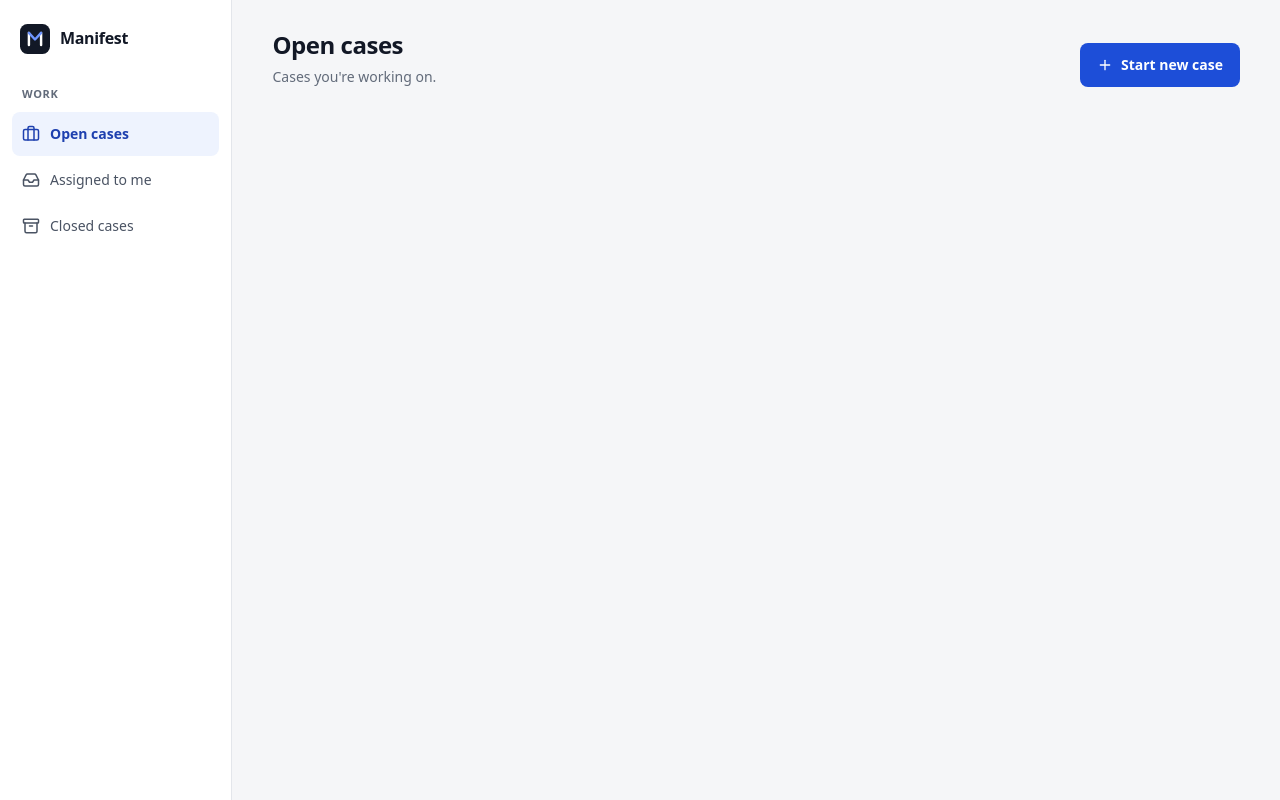
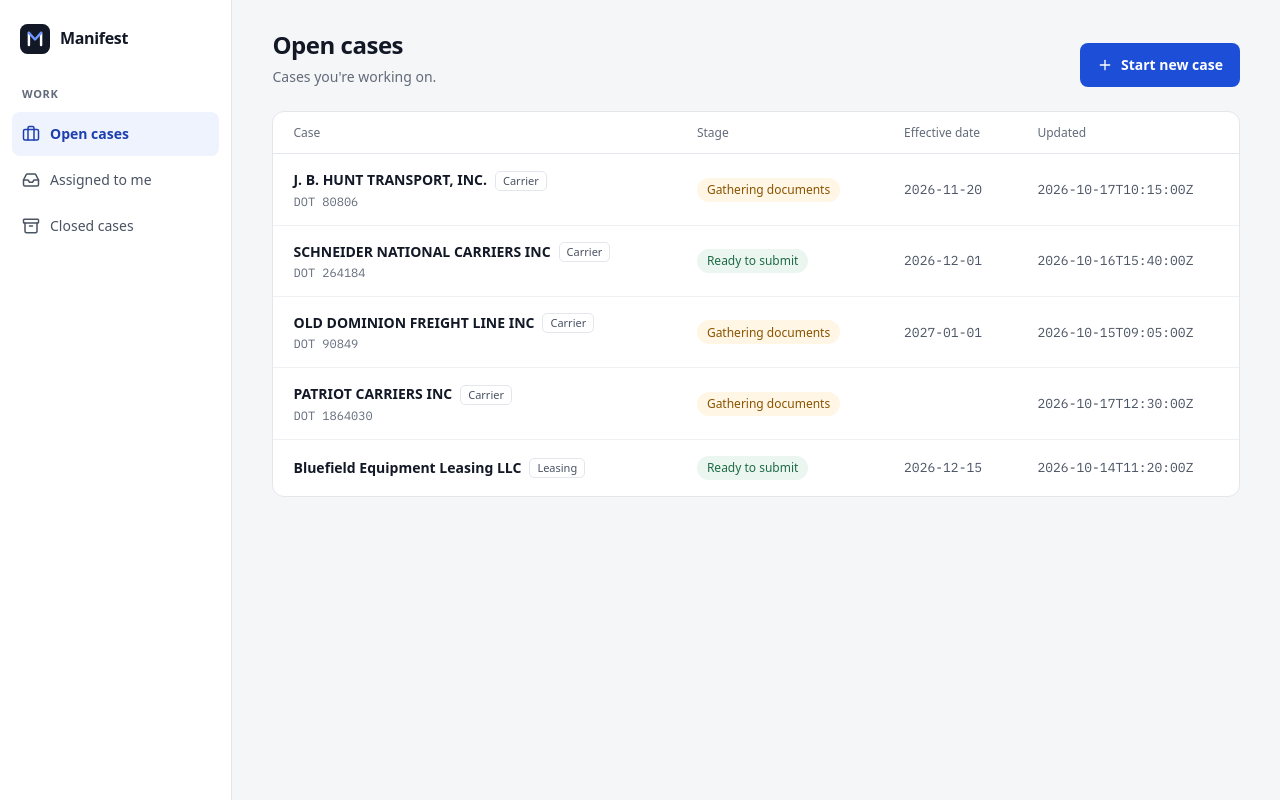
Before and after one commit to shubh0710/manifest, a React (Vite) app: page /cases/open in a window 1280 px wide. Built offline with nearby package versions, Linux system fonts and the light colour scheme.

Commit message:
feat: show open cases list

```diff
--- /dev/null
+++ b/src/components/OpenCasesTable.css
@@ -0,0 +1,71 @@
+.table-wrap {
+    overflow-x: auto;
+}
+
+.case-table {
+    width: 100%;
+    min-width: 720px;
+    border-collapse: collapse;
+}
+
+.case-table th {
+    padding: 12px 20px;
+    border-bottom: 1px solid var(--border);
+    font-size: 12px;
+    font-weight: 500;
+    color: var(--ink-3);
+    text-align: left;
+}
+
+.case-table td {
+    padding: 16px 20px;
+    border-bottom: 1px solid var(--divider);
+    vertical-align: middle;
+}
+
+.case-table tbody tr:last-child td {
+    border-bottom: 0;
+}
+
+.case-name {
+    display: flex;
+    flex-wrap: wrap;
+    align-items: center;
+    gap: 8px;
+}
+
+.case-name a {
+    color: var(--ink);
+    font-weight: 600;
+    text-decoration: none;
+}
+
+.case-name a:hover {
+    color: var(--accent-text);
+}
+
+.case-dot {
+    display: block;
+    margin-top: 3px;
+    font: 12px var(--mono);
+    color: var(--ink-3);
+}
+
+.type-tag {
+    display: inline-flex;
+    align-items: center;
+    height: 20px;
+    padding: 0 7px;
+    border: 1px solid var(--border);
+    border-radius: 5px;
+    background: var(--surface);
+    font-size: 11px;
+    font-weight: 500;
+    color: var(--ink-2);
+}
+
+.case-table .mono {
+    font: 13px var(--mono);
+    color: var(--ink-2);
+    white-space: nowrap;
+}
--- /dev/null
+++ b/src/components/OpenCasesTable.tsx
@@ -0,0 +1,54 @@
+import { Link } from "react-router"
+import type { Case, CaseStage, CaseType } from "../types/case"
+import "./OpenCasesTable.css"
+
+type OpenCasesTableProps = {
+    cases: Case[]
+}
+
+const TYPE_LABEL: Record<CaseType, string> = {
+    carrier: 'Carrier',
+    leasing: 'Leasing',
+}
+
+const STAGE_TONE: Record<CaseStage, string> = {
+    'Gathering documents': 'warn',
+    'Ready to submit': 'good',
+}
+
+function OpenCasesTable({ cases }: OpenCasesTableProps) {
+    return (
+        <div className="card table-wrap">
+            <table className="case-table">
+                <thead>
+                    <tr>
+                        <th scope="col">Case</th>
+                        <th scope="col">Stage</th>
+                        <th scope="col">Effective date</th>
+                        <th scope="col">Updated</th>
+                    </tr>
+                </thead>
+                <tbody>
+                    {cases.map((item) => (
+                        <tr key={item.id}>
+                            <td>
+                                <div className="case-name">
+                                    <Link to={`/cases/${item.id}`}>{item.name}</Link>
+                                    <span className="type-tag">{TYPE_LABEL[item.type]}</span>
+                                </div>
+                                {item.dot && <span className="case-dot">DOT {item.dot}</span>}
+                            </td>
+                            <td>
+                                <span className={`chip ${STAGE_TONE[item.stage]}`}>{item.stage}</span>
+                            </td>
+                            <td className="mono">{item.effectiveDate}</td>
+                            <td className="mono">{item.updatedAt}</td>
+                        </tr>
+                    ))}
+                </tbody>
+            </table>
+        </div>
+    )
+}
+
+export default OpenCasesTable
--- a/src/index.css
+++ b/src/index.css
@@ -170,3 +170,34 @@
     background: var(--accent-hover);
     color: var(--on-accent);
 }
+
+/* Cards */
+.card {
+    background: var(--surface);
+    border: 1px solid var(--border);
+    border-radius: var(--radius);
+}
+
+/* Chips */
+.chip {
+    display: inline-flex;
+    align-items: center;
+    height: 24px;
+    padding: 0 10px;
+    border-radius: 999px;
+    background: var(--neutral-bg);
+    font-size: 12px;
+    font-weight: 500;
+    color: var(--ink-2);
+    white-space: nowrap;
+}
+
+.chip.warn {
+    background: var(--warn-bg);
+    color: var(--warn-ink);
+}
+
+.chip.good {
+    background: var(--good-bg);
+    color: var(--good-ink);
+}
--- a/src/pages/OpenCasesPage.css
+++ b/src/pages/OpenCasesPage.css
@@ -17,3 +17,11 @@
     margin-top: 4px;
     color: var(--ink-3);
 }
+
+.empty-state {
+    padding: 48px 20px;
+    border: 1px dashed var(--border);
+    border-radius: var(--radius);
+    text-align: center;
+    color: var(--ink-3);
+}
--- a/src/pages/OpenCasesPage.tsx
+++ b/src/pages/OpenCasesPage.tsx
@@ -1,8 +1,12 @@
 import { Link } from "react-router"
 import { Plus } from "lucide-react"
+import { CASES } from "../fixtures/cases"
+import OpenCasesTable from "../components/OpenCasesTable"
 import './OpenCasesPage.css'
 
 function OpenCasesPage() {
+    const openCases = CASES.filter((item) => item.status === 'open')
+
     return (
         <>
             <header className="page-header">
@@ -15,6 +19,12 @@
                     Start new case
                 </Link>
             </header>
+
+            {openCases.length > 0 ? (
+                <OpenCasesTable cases={openCases} />
+            ) : (
+                <p className="empty-state">No open cases right now.</p>
+            )}
         </>
     )
 }
```
